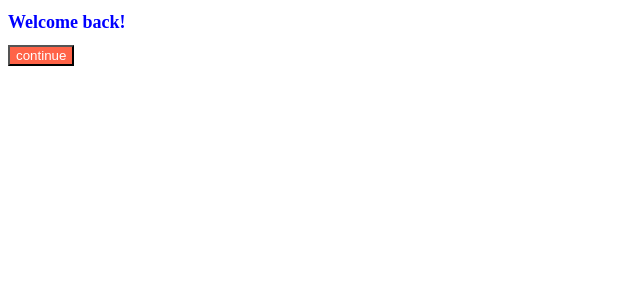
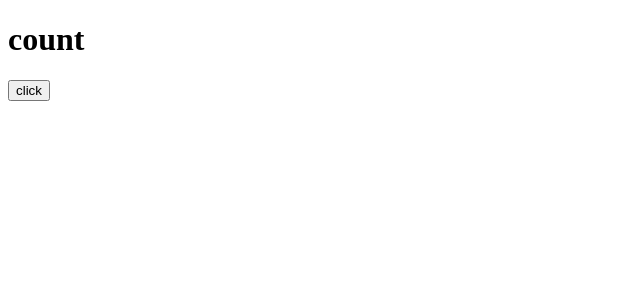
Before and after one commit to radder214/React_practice, a React (Create React App) app in the folder 4. Create React App/react-for-beginners/: page / in a window 1280 px wide. Shown: the top 300 px of the page, without its empty margins (0-640 px from the left). Built offline with nearby package versions, Linux system fonts and the light colour scheme.

Commit message:
logo 관련 에러 로그가 자꾸 떠서 귀여운 옴팡이 이미지 추가함

```diff
--- a/4. Create React App/react-for-beginners/src/App.js
+++ b/4. Create React App/react-for-beginners/src/App.js
@@ -1,11 +1,26 @@
 import Button from "./Button";
 import styles from "./App.module.css";
+import { useState } from "react";
 
+// chapter 4. CRA
+// function App() {
+//   return (
+//     <div>
+//       <h1 className={styles.title}>Welcome back!</h1>
+//       <Button text={"continue"}/>
+//     </div>
+//   );
+// }
+
+// chapter 5. Effects
 function App() {
+  const [count, setCount] = useState(0);
+  const onClick = () => setCount(current => current + 1);
+  console.log("render");
   return (
     <div>
-      <h1 className={styles.title}>Welcome back!</h1>
-      <Button text={"continue"}/>
+      <h1>count</h1>
+      <button onClick={onClick}>click</button>
     </div>
   );
 }
```
Also changed, not shown: 4. Create React App/react-for-beginners/public/logo192.png (added), 4. Create React App/react-for-beginners/public/logo512.png (added).
